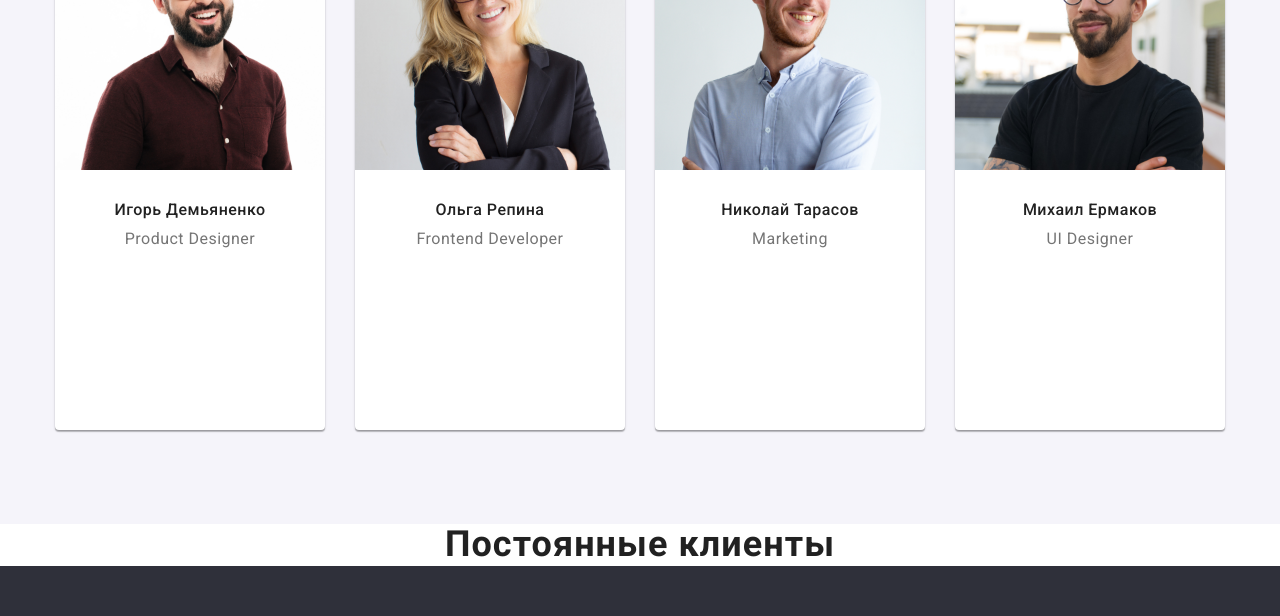
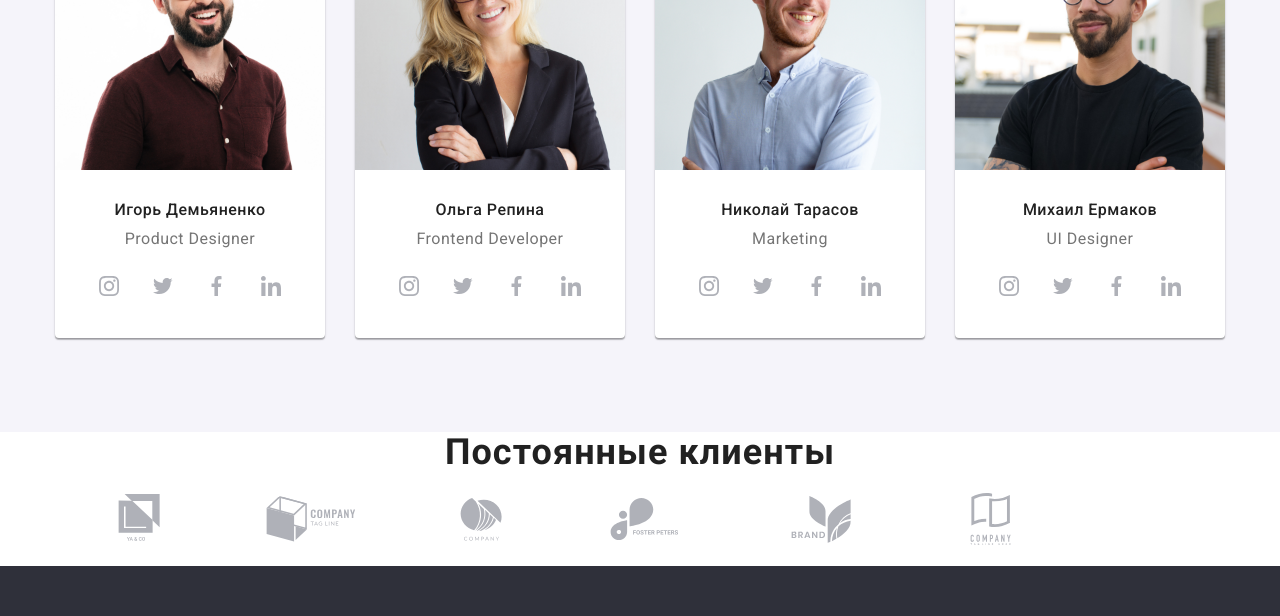
Before and after one commit to Rom0105/goit-markup-hw-04, a plain HTML site: page index.html in a window 1280 px wide. Shown: the part 1874-2490 px from the top of the page. Drawn offline with Linux system fonts and the light colour scheme.

Commit message:
правки

```diff
--- a/css/styles.css
+++ b/css/styles.css
@@ -4,6 +4,7 @@
 	--grey: #757575;
 	--grey2: rgba(255, 255, 255, 0.6);
 	--grey3: #F5F4FA;
+	--grey4: #AFB1B8;
 	--white: #ffffff;
 	--violet: #2F303A;
 }
@@ -240,6 +241,7 @@ h2, h3 {
 .work-item:not(:last-child) {
 	margin-right: 30px;
 }
+
 /* Наша команда */
 .team {
 	max-width: 1600px;
@@ -292,6 +294,47 @@ h2, h3 {
 	font-size: 16px;
 	line-height: 1.19;
 	letter-spacing: 0.03em;
+}
+
+.team-lists {
+	display: flex;
+	margin-top: 16px;
+	justify-content: center;
+}
+
+.team-link {
+	width: 44px;
+	height: 44px;
+	display: flex;
+	justify-content: center;
+	align-items: center;
+	border-radius: 50%;
+	fill: var(--grey4);
+}
+.team-link:hover,
+.team-link:focus {
+	background-color: var(--cyan);
+	fill: var(--white);
+}
+
+.team-links:not(:last-child) {
+	margin-right: 10px;
+}
+
+/* Клиенты */
+.client-list {
+	display: flex;
+}
+
+.client-link {
+	display: inline-block;
+	width: 170px;
+	height: 90px;
+	fill: var(--grey4);
+}
+.client-link:hover,
+.client-link:focus {
+	fill: var(--cyan);
 }
 
 /* Футер */
--- a/index.html
+++ b/index.html
@@ -118,22 +118,38 @@
 						<div class="team-list">
 							<h3 class="team-heading">Игорь Демьяненко</h3>
 							<p class="team-text">Product Designer</p>
-							<ul>
-								<li>
-									<a href="">
-										<svg>
-											<use hreff=""></use>
+							<ul class="team-lists">
+								<li class="team-links">
+									<a class="team-link" href="">
+										<svg width="20" height="20">
+											<use class="spraite-icon" href="./svgsprite/spaite.svg#icon-instagram">
+											</use>
 										</svg>
 									</a>
 								</li>
-								<li>
-									<a href=""></a>
+								<li class="team-links">
+									<a class="team-link" href="">
+										<svg class="spraite-icon" width="20" height="20">
+											<use href="./svgsprite/spaite.svg#icon-tvitter">
+											</use>
+										</svg>
+									</a>
 								</li>
-								<li>
-									<a href=""></a>
+								<li class="team-links">
+									<a class="team-link" href="">
+										<svg class="spraite-icon" width="20" height="20">
+											<use href="./svgsprite/spaite.svg#icon-facebook">
+											</use>
+										</svg>
+									</a>
 								</li>
-								<li>
-									<a href=""></a>
+								<li class="team-links">
+									<a class="team-link" href="">
+										<svg class="spraite-icon" width="20" height="20">
+											<use href="./svgsprite/spaite.svg#icon-linkedin">
+											</use>
+										</svg>
+									</a>
 								</li>
 							</ul>
 						</div>
@@ -144,6 +160,40 @@
 						<div class="team-list">
 							<h3 class="team-heading">Ольга Репина</h3>
 							<p class="team-text">Frontend Developer</p>
+							<ul class="team-lists">
+								<li class="team-links">
+									<a class="team-link" href="">
+										<svg width="20" height="20">
+											<use class="spraite-icon" href="./svgsprite/spaite.svg#icon-instagram">
+											</use>
+										</svg>
+									</a>
+								</li>
+								<li class="team-links">
+									<a class="team-link" href="">
+										<svg class="spraite-icon" width="20" height="20">
+											<use href="./svgsprite/spaite.svg#icon-tvitter">
+											</use>
+										</svg>
+									</a>
+								</li>
+								<li class="team-links">
+									<a class="team-link" href="">
+										<svg class="spraite-icon" width="20" height="20">
+											<use href="./svgsprite/spaite.svg#icon-facebook">
+											</use>
+										</svg>
+									</a>
+								</li>
+								<li class="team-links">
+									<a class="team-link" href="">
+										<svg class="spraite-icon" width="20" height="20">
+											<use href="./svgsprite/spaite.svg#icon-linkedin">
+											</use>
+										</svg>
+									</a>
+								</li>
+							</ul>
 						</div>
 					</li>
 					<li class="team-comand">
@@ -151,6 +201,40 @@
 						<div class="team-list">
 							<h3 class="team-heading">Николай Тарасов</h3>
 							<p class="team-text">Marketing</p>
+							<ul class="team-lists">
+								<li class="team-links">
+									<a class="team-link" href="">
+										<svg width="20" height="20">
+											<use class="spraite-icon" href="./svgsprite/spaite.svg#icon-instagram">
+											</use>
+										</svg>
+									</a>
+								</li>
+								<li class="team-links">
+									<a class="team-link" href="">
+										<svg class="spraite-icon" width="20" height="20">
+											<use href="./svgsprite/spaite.svg#icon-tvitter">
+											</use>
+										</svg>
+									</a>
+								</li>
+								<li class="team-links">
+									<a class="team-link" href="">
+										<svg class="spraite-icon" width="20" height="20">
+											<use href="./svgsprite/spaite.svg#icon-facebook">
+											</use>
+										</svg>
+									</a>
+								</li>
+								<li class="team-links">
+									<a class="team-link" href="">
+										<svg class="spraite-icon" width="20" height="20">
+											<use href="./svgsprite/spaite.svg#icon-linkedin">
+											</use>
+										</svg>
+									</a>
+								</li>
+							</ul>
 						</div>
 					</li>
 					<li class="team-comand">
@@ -158,6 +242,40 @@
 						<div class="team-list">
 							<h3 class="team-heading">Михаил Ермаков</h3>
 							<p class="team-text">UI Designer</p>
+							<ul class="team-lists">
+								<li class="team-links">
+									<a class="team-link" href="">
+										<svg width="20" height="20">
+											<use class="spraite-icon" href="./svgsprite/spaite.svg#icon-instagram">
+											</use>
+										</svg>
+									</a>
+								</li>
+								<li class="team-links">
+									<a class="team-link" href="">
+										<svg class="spraite-icon" width="20" height="20">
+											<use href="./svgsprite/spaite.svg#icon-tvitter">
+											</use>
+										</svg>
+									</a>
+								</li>
+								<li class="team-links">
+									<a class="team-link" href="">
+										<svg class="spraite-icon" width="20" height="20">
+											<use href="./svgsprite/spaite.svg#icon-facebook">
+											</use>
+										</svg>
+									</a>
+								</li>
+								<li class="team-links">
+									<a class="team-link" href="">
+										<svg class="spraite-icon" width="20" height="20">
+											<use href="./svgsprite/spaite.svg#icon-linkedin">
+											</use>
+										</svg>
+									</a>
+								</li>
+							</ul>
 						</div>
 					</li>
 				</ul>
@@ -168,24 +286,54 @@
 		<section>
 			<div class="container">
 				<h2 class="team-title">Постоянные клиенты</h2>
-				<ul>
+				<ul class="client-list">
 					<li>
-						<a href=""></a>
+						<a class="client-link" href="">
+							<svg width="170" height="90">
+								<use href="./svgsprite/spaite.svg#icon-yaco">
+								</use>
+							</svg>
+						</a>
 					</li>
 					<li>
-						<a href=""></a>
+						<a class="client-link" href="">
+							<svg width="170" height="90">
+								<use href="./svgsprite/spaite.svg#icon-companytag">
+								</use>
+							</svg>
+						</a>
 					</li>
 					<li>
-						<a href=""></a>
+						<a class="client-link" href="">
+							<svg width="170" height="90">
+								<use href="./svgsprite/spaite.svg#icon-company">
+								</use>
+							</svg>
+						</a>
 					</li>
 					<li>
-						<a href=""></a>
+						<a class="client-link" href="">
+							<svg width="170" height="90">
+								<use href="./svgsprite/spaite.svg#icon-foster">
+								</use>
+							</svg>
+						</a>
 					</li>
 					<li>
-						<a href=""></a>
+						<a class="client-link" href="">
+							<svg width="170" height="90">
+								<use href="./svgsprite/spaite.svg#icon-brand">
+								</use>
+							</svg>
+						</a>
 					</li>
 					<li>
-						<a href=""></a>
+						<a class="client-link" href="">
+							<svg width="170" height="90">
+								<use href="./svgsprite/spaite.svg#icon-companyclient">
+								</use>
+							</svg>
+						</a>
 					</li>
 				</ul>
 			</div>
```
Also changed, not shown: svgsprite/brand.svg (added), svgsprite/company.svg (added), svgsprite/companyclient.svg (added), svgsprite/companytag.svg (added), svgsprite/foster.svg (added), svgsprite/spaite.svg (added), svgsprite/symbol-defs.svg (added), svgsprite/yaco.svg (added).
